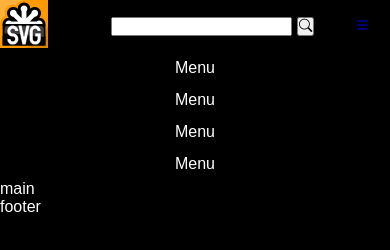
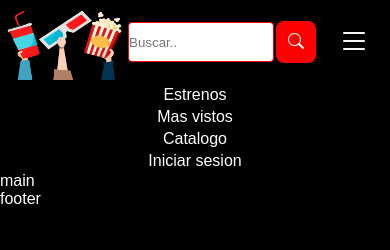
Before and after one commit to danii-ramirez/cinema, a plain HTML site: page index.html in a window 390 px wide. Both pictures are taken after a click on the link 362 px from the left and 26 px from the top of the page. Drawn offline with nearby package versions, Linux system fonts and the light colour scheme.

Commit message:
nav mobile

```diff
--- a/css/styles.css
+++ b/css/styles.css
@@ -13,7 +13,6 @@ body {
   color: white;
 }
 
-/* MOBILE FIRST */
 
 #nav-logo {
   grid-area: logo;
@@ -31,6 +30,8 @@ body {
   grid-area: button;
 }
 
+/* MOBILE FIRST */
+
 nav {
   display: grid;
   grid-template-columns: 1fr 2fr 0.5fr;
@@ -41,8 +42,44 @@ nav {
 }
 
 .nav-logo-img {
-  height: 3rem;
-  width: 3rem;
+  height: 5rem;
+  width: 8rem;
+}
+
+#nav-search {
+  display: flex;
+  justify-content: center;
+  align-items: center;
+}
+
+.input-search {
+  height: 2.5rem;
+  width: 100%;
+  box-sizing: border-box;
+  border: 1px solid red;
+  border-radius: 4px;
+}
+
+.input-search:focus{
+  border: 2px solid red;
+}
+
+.button {
+  background-color: red;
+  border: none;
+  color: white;
+  text-align: center;
+  text-decoration: none;
+  display: inline-block;
+  font-size: 16px;
+  margin: 4px 2px;
+  padding: 12px;
+  border-radius: 8px;
+  cursor: pointer;
+}
+
+.button:hover {
+  color: black;
 }
 
 .nav-menu {
@@ -52,16 +89,10 @@ nav {
   align-items: center;
 }
 
-.nav-button {
-  display: flex;
-  justify-content: center;
-  align-items: center;
-}
-
 .nav-menu-item {
-  height: 2rem;
-  width: 4rem;
-  margin: 0 1px;
+  height: 100%;
+  width: 100%;
+  margin: 2px;
 }
 
 .nav-menu-item>a {
@@ -76,6 +107,28 @@ nav {
 
 .nav-menu-item>a:hover {
   background-color: red;
+  color: black;
+  font-size: 1.2rem;
+}
+
+.nav-button {
+  display: flex;
+  justify-content: center;
+  align-items: center;
+}
+
+.nav-button>a {
+  color: white;
+}
+
+.nav-button>a:hover {
+  background-color: red;
+  color: black;
+}
+
+.nav-button>a>i {
+  font-size: 2rem;
+  padding: 20px;
 }
 
 .d-none {
--- a/index.html
+++ b/index.html
@@ -15,29 +15,29 @@
 
       <div id="nav-logo">
         <a href="#">
-          <img src="./img/svg-1.svg" alt="logo" class="nav-logo-img" />
+          <img src="./img/copia.webp" alt="logo" class="nav-logo-img" />
         </a>
       </div>
 
       <div id="nav-search">
-        <input type="text" name="" id="">
-        <button type="button">
+        <input type="text" placeholder="Buscar.." class="input-search">
+        <button type="button" class="button">
           <i class="bi bi-search"></i>
         </button>
       </div>
 
       <ul id="nav-menu" class="d-none">
         <li class="nav-menu-item">
-          <a href="#">Menu</a>
+          <a href="#">Estrenos</a>
         </li>
         <li class="nav-menu-item">
-          <a href="#">Menu</a>
+          <a href="#">Mas vistos</a>
         </li>
         <li class="nav-menu-item">
-          <a href="#">Menu</a>
+          <a href="#">Catalogo</a>
         </li>
         <li class="nav-menu-item">
-          <a href="#">Menu</a>
+          <a href="#">Iniciar sesion</a>
         </li>
       </ul>
 
```
Also changed, not shown: img/copia.webp (added), img/logo.svg (deleted), img/svg-1.svg (deleted).
